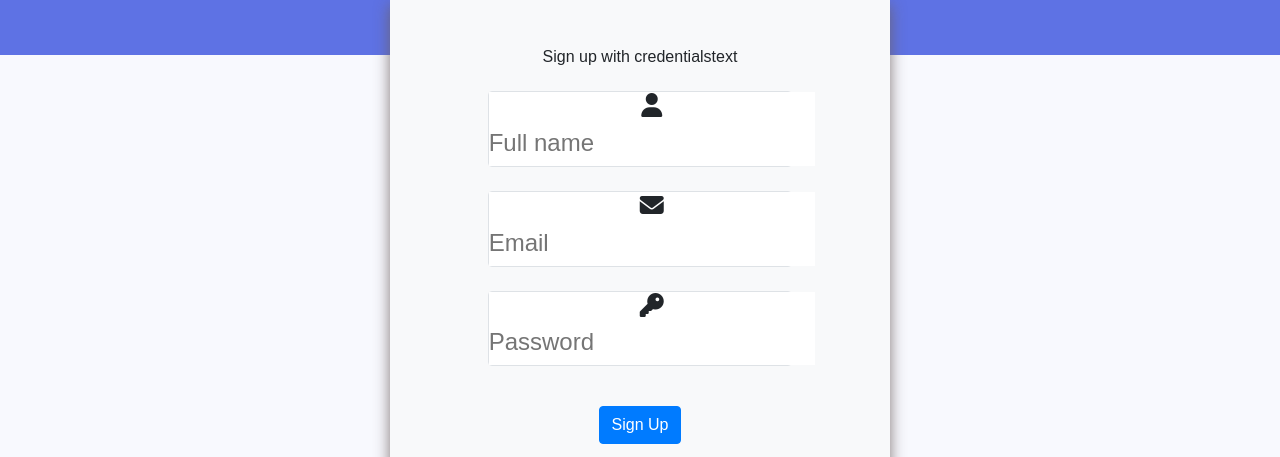
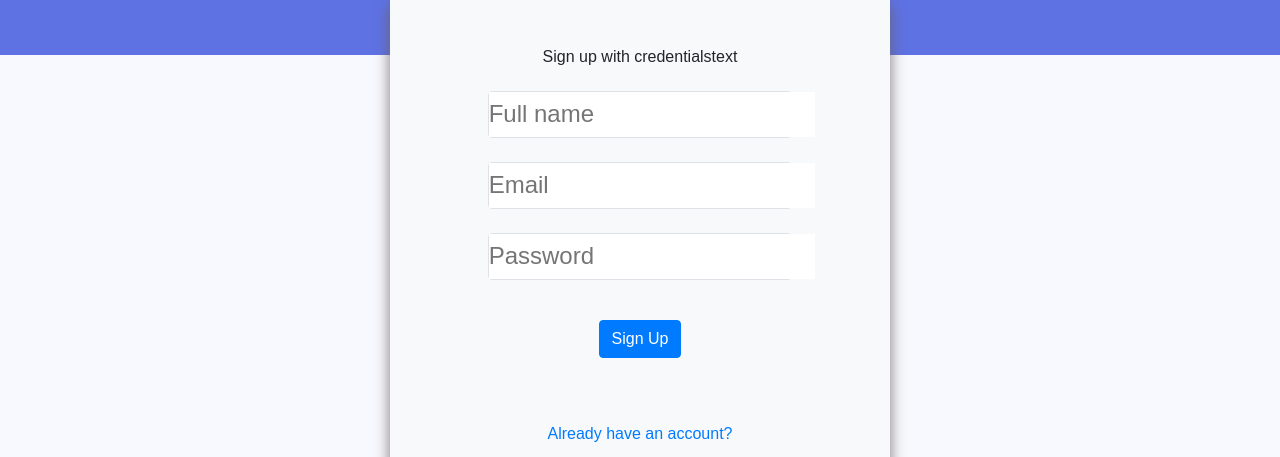
Before and after one commit to khadijatunnashaMunny/corona-project, a plain HTML site: page corona update (4)/corona update/register.html in a window 1280 px wide. Shown: the part 331-788 px from the top of the page. Drawn offline with nearby package versions, Linux system fonts and the light colour scheme.

Commit message:
Update register.html

```diff
--- a/corona update (4)/corona update/register.html
+++ b/corona update (4)/corona update/register.html
@@ -61,7 +61,7 @@
 						<div class="loggin pb-5">
 							<div class="login-name-pass border text-center h4 rounded mb-4">
 							<div class="login-name">
-								<div class="icon-part"><i class="fas fa-user"></i>
+								<div class="icon-part">
 									<input class="input-mail pt-2  pb-2 pr-3" type="text" placeholder="Full name" name="Full name">
 
 								</div>
@@ -72,7 +72,7 @@
 
 						<div class="login-name-pass border text-center h4 rounded mb-4">
 							<div class="login-name">
-								<div class="icon-part"><i class="fas fa-envelope"></i>
+								<div class="icon-part">
 									<input class="input-mail pt-2  pb-2 pr-3" type="email" placeholder="Email" name="Email">
 
 								</div>
@@ -83,7 +83,7 @@
 
 						<div class="login-name-pass border text-center h4 rounded mb-4 ">
 							<div class="login-name ">
-								<div class="icon-part "><i class="fas fa-key"></i>
+								<div class="icon-part ">
 									<input class="input-mail pt-2 pb-2 pr-3" type="password" placeholder="Password" name="Password">
 
 								</div>
```
